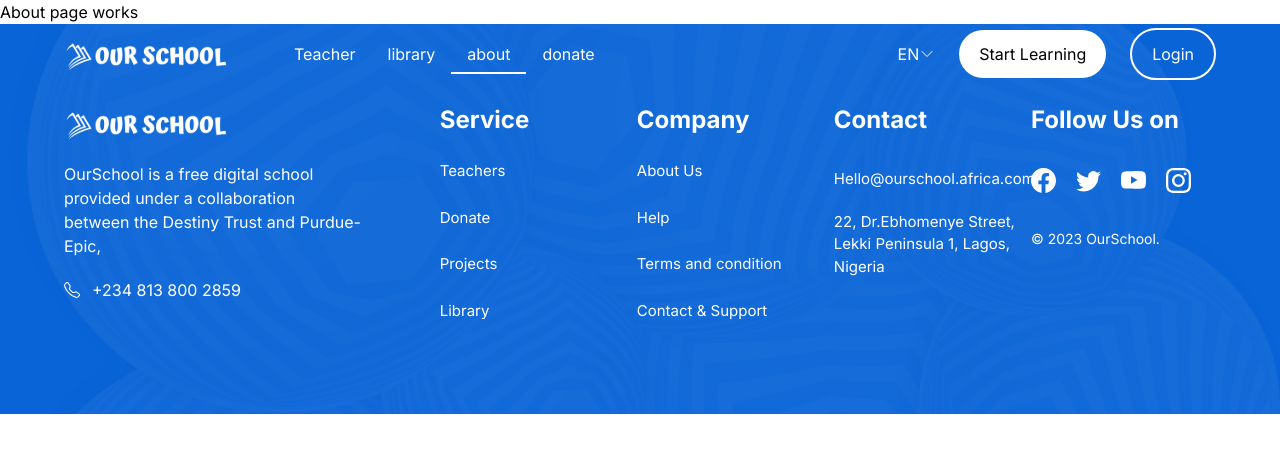
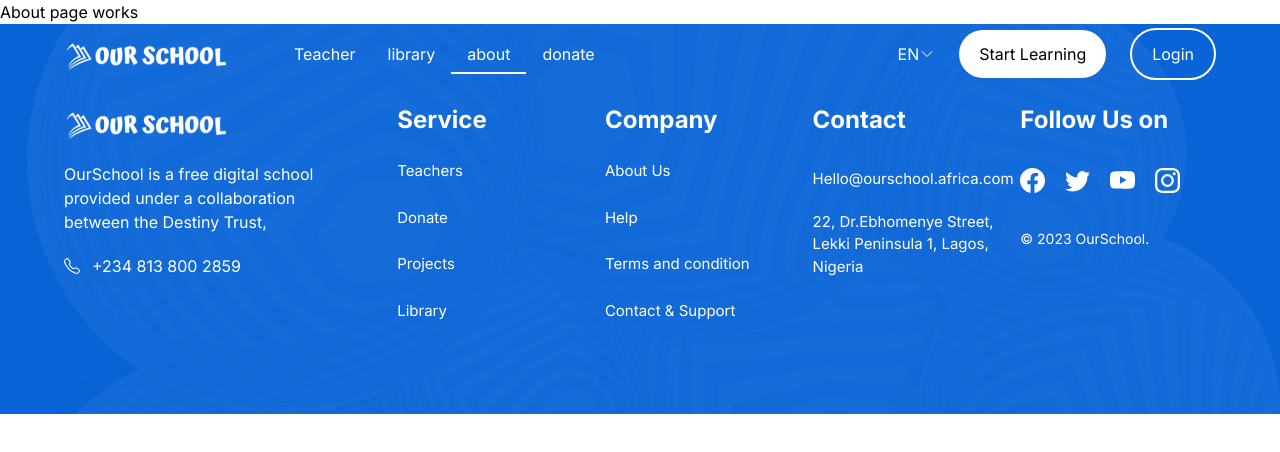
Before and after one commit to Kehinde-Agboola/ourschool, a Next.js app: page /about in a window 1280 px wide. Shown: the top 452 px of the page. Built offline with nearby package versions, Linux system fonts and the light colour scheme.

Commit message:
edited-address

```diff
--- a/src/app/_components/Footer.tsx
+++ b/src/app/_components/Footer.tsx
@@ -14,7 +14,7 @@ export const Footer = () => {
           <Image src={footer} alt="footer-background-image" />
           <p className="py-5 w-full md:w-[80%]">
             OurSchool is a free digital school provided under a collaboration
-            between the Destiny Trust and Purdue-Epic,
+            between the Destiny Trust,
           </p>
           <div className="flex items-center gap-3">
             <BsTelephone color="white" />
```
